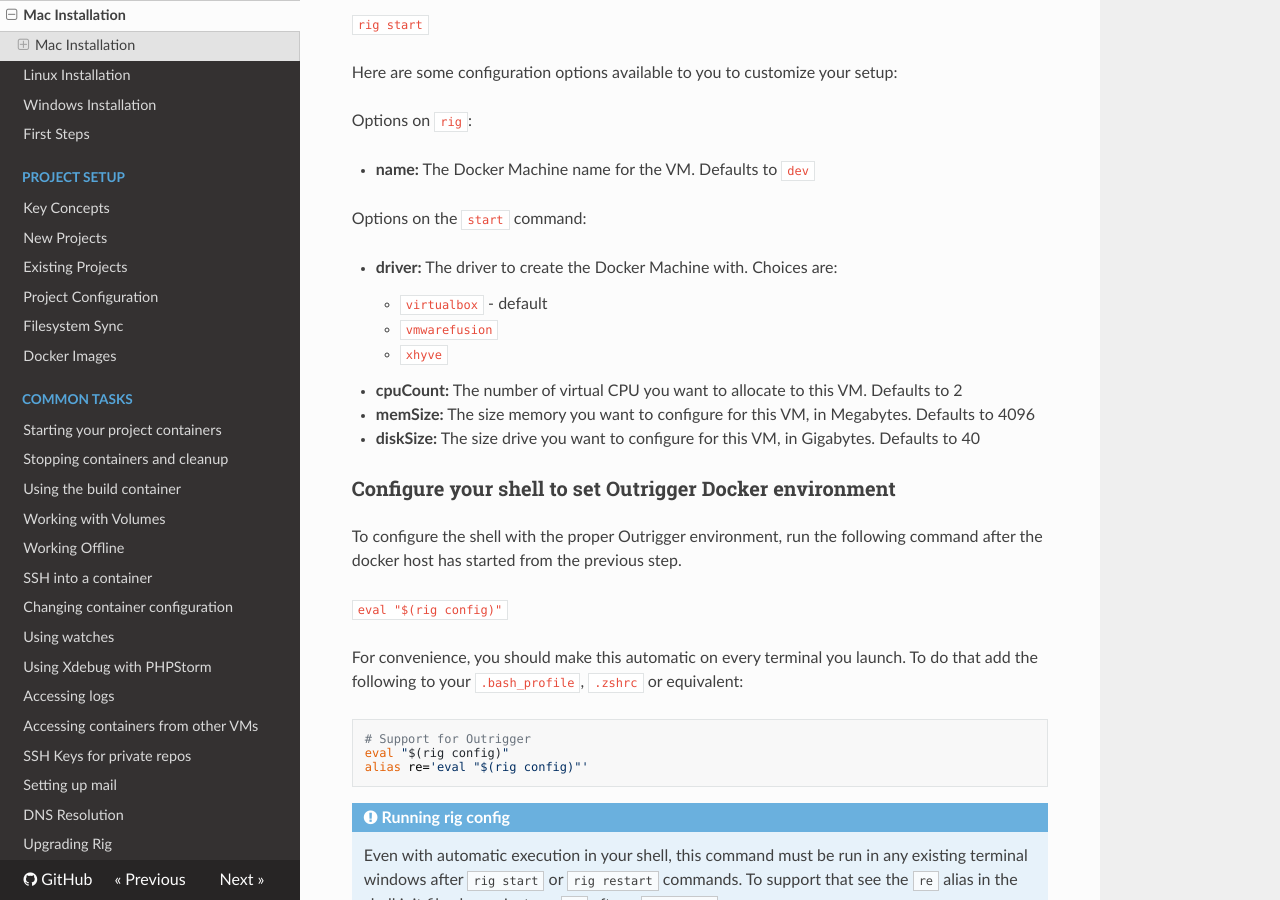
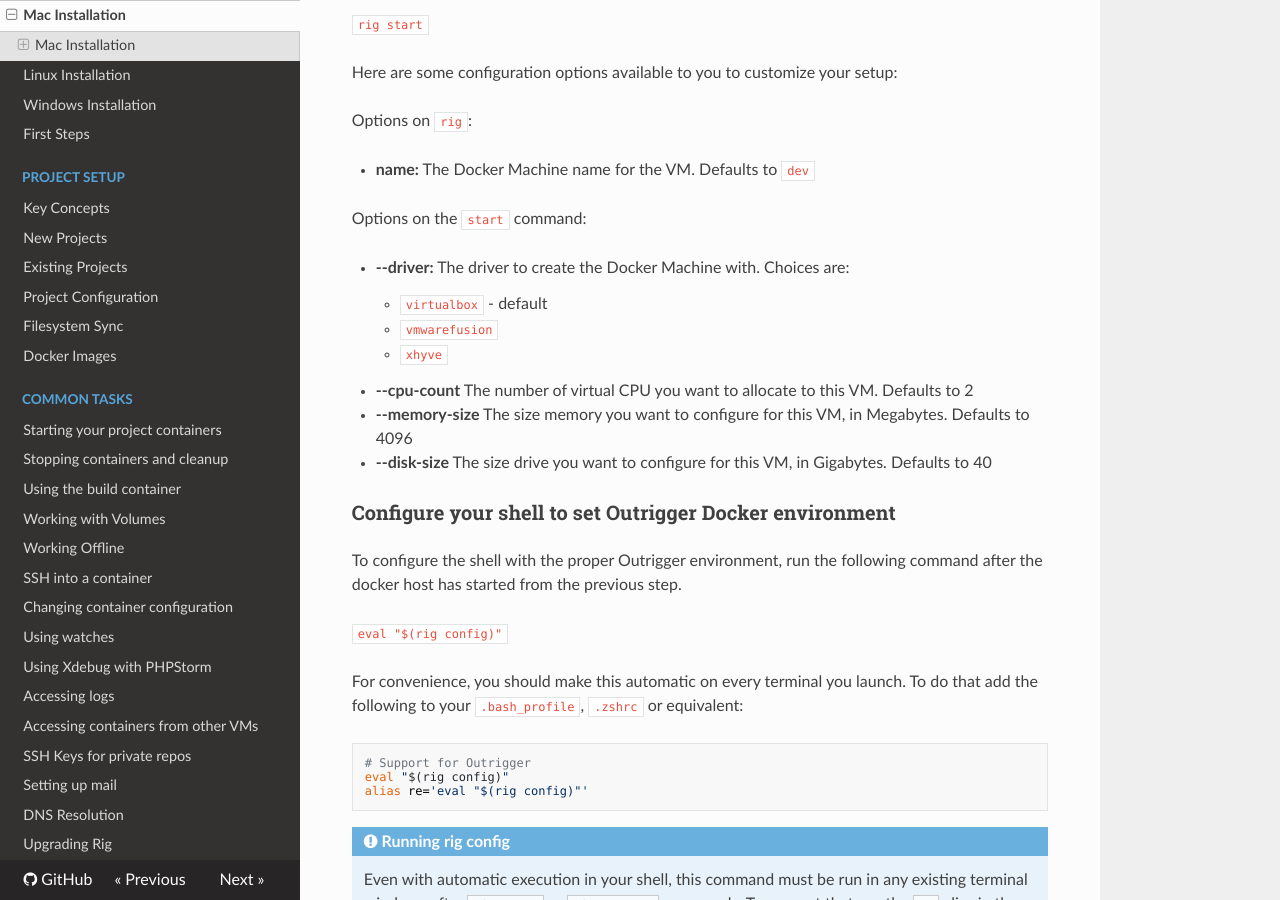
Before and after one commit to phase2/outrigger-docs, an MkDocs documentation site: the page built from docs/getting-started/mac-installation.md, in a window 1280 px wide and 900 px high, scrolled down 818 px. Built offline with MkDocs 1.6.1, drawn with Linux system fonts in a browser that asks for light colours; nearby versions of some CDN libraries; old or Windows-style settings are respelled for this version of MkDocs.

Commit message:
corrected rig start options

```diff
--- a/docs/getting-started/mac-installation.md
+++ b/docs/getting-started/mac-installation.md
@@ -37,13 +37,13 @@
 
 Options on the `start` command:
 
-* **driver:** The driver to create the Docker Machine with. Choices are:
+* **--driver:** The driver to create the Docker Machine with. Choices are:
     * `virtualbox` - default
     * `vmwarefusion`
     * `xhyve`
-* **cpuCount:** The number of virtual CPU you want to allocate to this VM. Defaults to 2
-* **memSize:** The size memory you want to configure for this VM, in Megabytes. Defaults to 4096
-* **diskSize:** The size drive you want to configure for this VM, in Gigabytes. Defaults to 40
+* **--cpu-count** The number of virtual CPU you want to allocate to this VM. Defaults to 2
+* **--memory-size** The size memory you want to configure for this VM, in Megabytes. Defaults to 4096
+* **--disk-size** The size drive you want to configure for this VM, in Gigabytes. Defaults to 40
 
 ### Configure your shell to set Outrigger Docker environment
 
```
